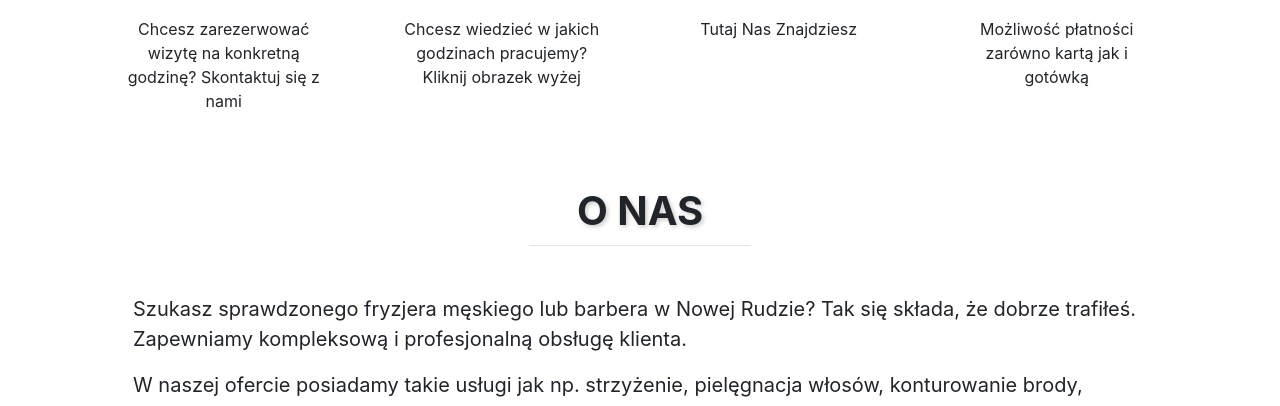
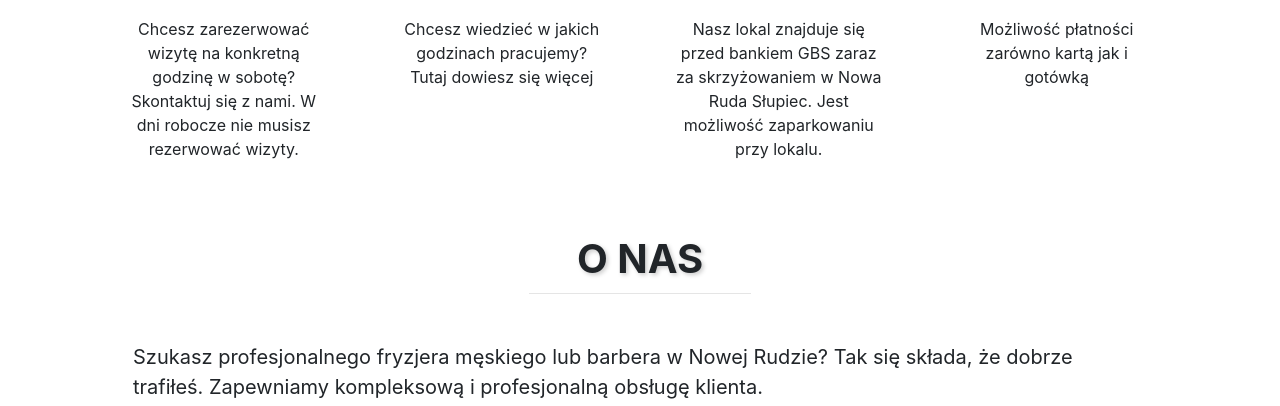
Before and after one commit to Daaroo/Web1, a plain HTML site: page index.html in a window 1280 px wide. Shown: the part 1004-1410 px from the top of the page. Drawn offline with Linux system fonts and the light colour scheme.

Commit message:
Update index.html

```diff
--- a/index.html
+++ b/index.html
@@ -70,19 +70,24 @@
         <div class="card col-lg-3 col-sm-6 border0 item" data-aos="flip-left">
         <a href="#Kontakt"><img src="img/website_-_bookmark.png" class="card-img-top imagesizer mx-auto d-block" alt="Rezerwacja wizyty"></a>
         <div class="card-body">
-        <p class="card-text">Chcesz zarezerwować wizytę na konkretną godzinę? Skontaktuj się z nami</p>
+        <p class="card-text">Chcesz zarezerwować wizytę na konkretną godzinę w sobotę? Skontaktuj się z nami. W
+          dni robocze nie musisz rezerwować wizyty.
+        </p>
         </div>
       </div>
       <div class="card col-lg-3 col-sm-6 border0 item" data-aos="flip-right">
         <a href="#schedule"><img src="img/website_-_calendar_schedul.png" class="card-img-top imagesizer mx-auto d-block" alt="Godziny Pracy"></a>
         <div class="card-body">
-        <p class="card-text"> Chcesz wiedzieć w jakich godzinach pracujemy? Kliknij obrazek wyżej</p>
+        <p class="card-text"> Chcesz wiedzieć w jakich godzinach pracujemy? Tutaj dowiesz się więcej</p>
         </div>
       </div>
       <div class="card col-lg-3 col-sm-6 border0 item" data-aos="flip-left">
         <a href="#schedule"><img src="img/eccomerce_-_location.png" class="card-img-top imagesizer mx-auto d-block" alt="Nasza Lokalizacja"></a>
         <div class="card-body">
-        <p class="card-text">Tutaj Nas Znajdziesz</p>
+        <p class="card-text">Nasz lokal znajduje się przed bankiem GBS zaraz za skrzyżowaniem w Nowa Ruda Słupiec.
+           Jest możliwość
+          zaparkowaniu przy lokalu.
+        </p>
         </div>
       </div>
       <div class="card col-lg-3 col-sm-6 border0 item" data-aos="flip-right">
@@ -102,7 +107,7 @@
 
   <div class="mt-5 mediumtext ml-5 mr-5">
    <p data-aos="fade-right">
-     Szukasz sprawdzonego fryzjera męskiego lub barbera w Nowej Rudzie? Tak się składa, że dobrze trafiłeś.
+     Szukasz profesjonalnego fryzjera męskiego lub barbera w Nowej Rudzie? Tak się składa, że dobrze trafiłeś.
    Zapewniamy kompleksową i profesjonalną obsługę klienta.
    </p>
    <p data-aos="fade-right">
@@ -221,7 +226,7 @@
           <li class="zadzwon"><div class="text-center"><img src="img/website_-_contact.png" class="contactimg">
           <a href="tel:+48-696-351-318">+48 696-351-318</div></a></li>
           <li class="text-center">Ul. Radkowska 2a</li>
-          <li class="text-center">57-402 Nowa Ruda</li>
+          <li class="text-center">57-402 Nowa Ruda Słupiec</li>
         </ul>
       <p class="mediumtext pt-2 text-center">
       Masz Pytanie? Chcesz Zarezerwować wizytę? Napisz Do Nas Lub Zadzwoń. Chętnie odpowiemy</p>
```
